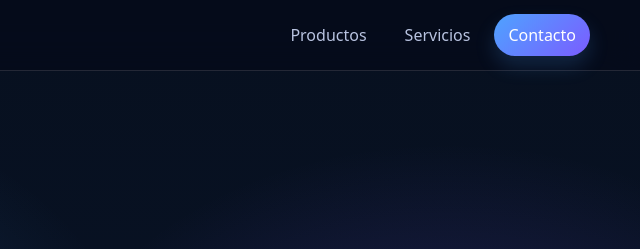
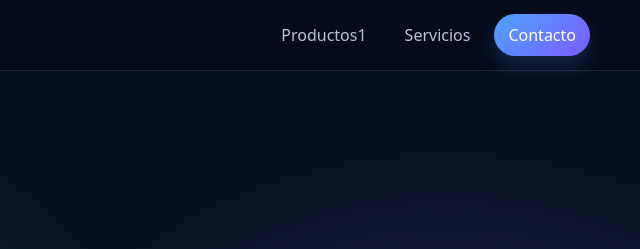
Before and after one commit to kevinmoras-cloud/techforge-web, a plain HTML site: page landing.html in a window 1280 px wide. Shown: the top 249 px of the page, 640-1280 px from the left. Drawn offline with Linux system fonts and the light colour scheme.

Commit message:
mis cambios en landing

```diff
--- a/landing.html
+++ b/landing.html
@@ -28,7 +28,7 @@
       </button>
 
       <nav id="main-nav" class="nav" aria-label="Navegación principal">
-        <a href="#beneficios">Productos</a>
+        <a href="#beneficios">Productos1</a>
         <a href="#servicios">Servicios</a>
         <a href="#contacto" class="nav-cta">Contacto</a>
       </nav>
```
